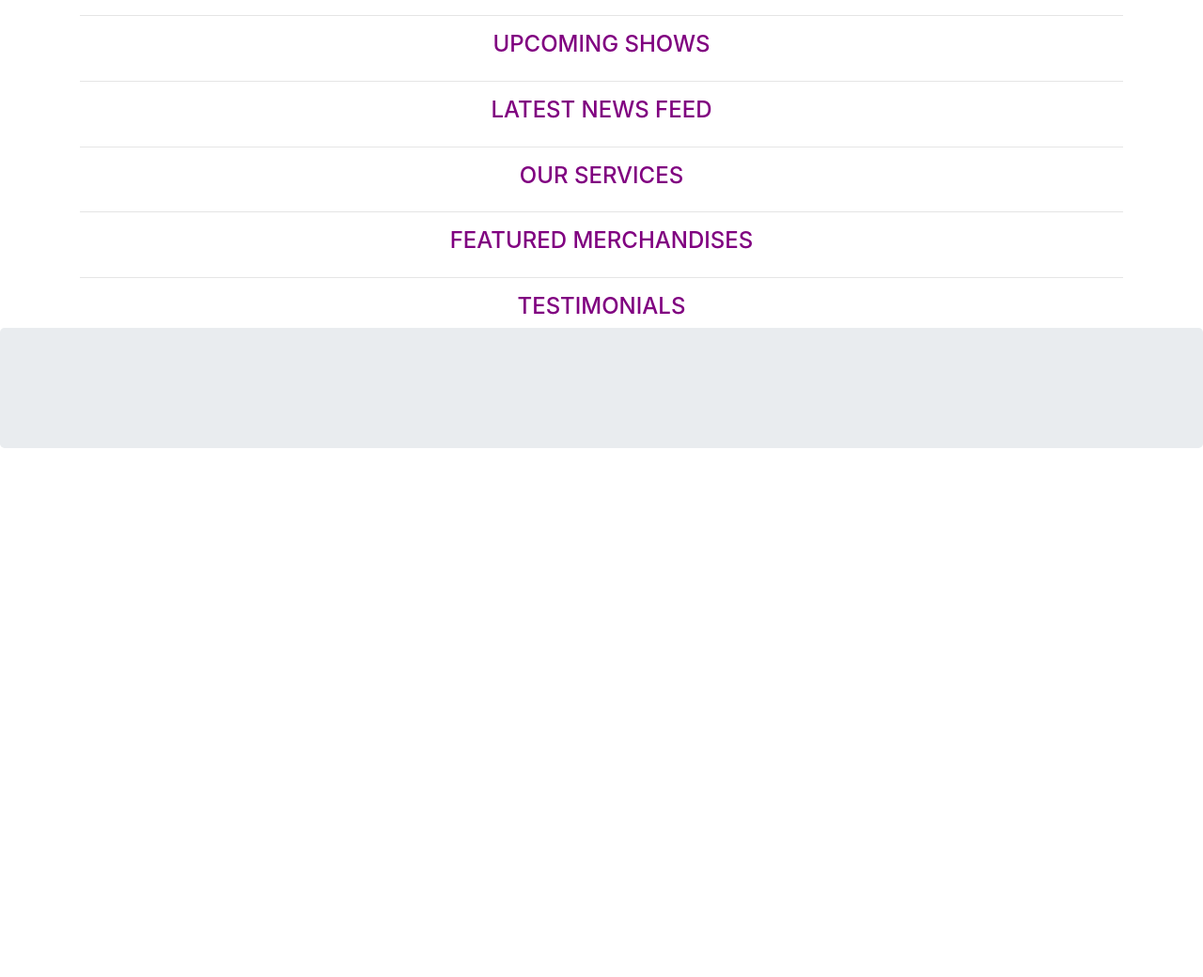
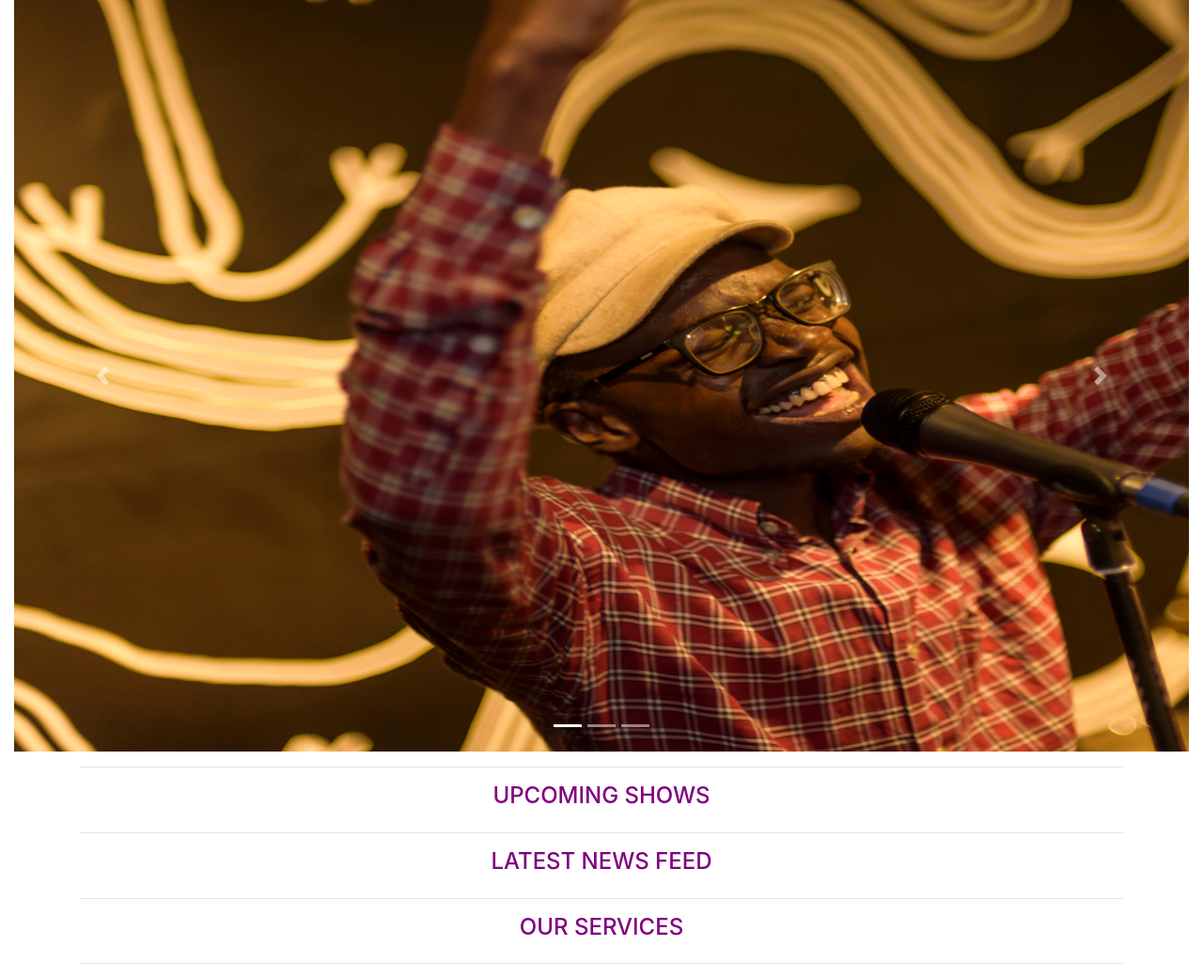
Before and after one commit to AlexKarari/Jamhuri, a Django app: page / in a window 1280 px wide. Shown: the part 126-1166 px from the top of the page at 94% size. Before the commit the page ends 603 px from the top, so only its background shows below. Run offline with Django 3.2, Linux system fonts and the light colour scheme; data that the repository does not hold is empty; some libraries are stand-ins or nearby versions.

Commit message:
Carousel
images added for carousel implementation

```diff
--- a/jamfest/templates/all/index.html
+++ b/jamfest/templates/all/index.html
@@ -2,7 +2,37 @@
 {% block content %}
 <section class="carousel">
     <div class="container-fluid">
+        <div id="demo" class="carousel slide" data-ride="carousel">
 
+            <!-- Indicators -->
+            <ul class="carousel-indicators">
+                <li data-target="#demo" data-slide-to="0" class="active"></li>
+                <li data-target="#demo" data-slide-to="1"></li>
+                <li data-target="#demo" data-slide-to="2"></li>
+            </ul>
+
+            <!-- The slideshow -->
+            <div class="carousel-inner">
+                <div class="carousel-item active">
+                    <img src="media/profilepic/Excelens - Kaskazini-13.jpg" alt="Kaskazini" width="1650px" height="800px" style="background-size: cover">
+                </div>
+                <div class="carousel-item">
+                    <img src="media/profilepic/Excelens - Kaskazini-82.jpg" alt="Anyiko and team" width="1650px" height="800px" style="background-size: cover">
+                </div>
+                <div class="carousel-item">
+                    <img src="media/profilepic/20180509-_EJP4001.jpg" alt="Loyal fans" width="1650px" height="800px" style="background-size: cover">
+                </div>
+            </div>
+
+            <!-- Left and right controls -->
+            <a class="carousel-control-prev" href="#demo" data-slide="prev">
+                <span class="carousel-control-prev-icon"></span>
+            </a>
+            <a class="carousel-control-next" href="#demo" data-slide="next">
+                <span class="carousel-control-next-icon"></span>
+            </a>
+
+        </div>
     </div>
 </section>
 <section class="events">
```
Also changed, not shown: media/profilepic/20180509-_EJP4001.jpg (added), media/profilepic/Excelens - Kaskazini-13.jpg (added), media/profilepic/Excelens - Kaskazini-82.jpg (added), media/profilepic/KAPELA_-_AVNTGRDE-1-1-14.jpg (added), 1 other file.
